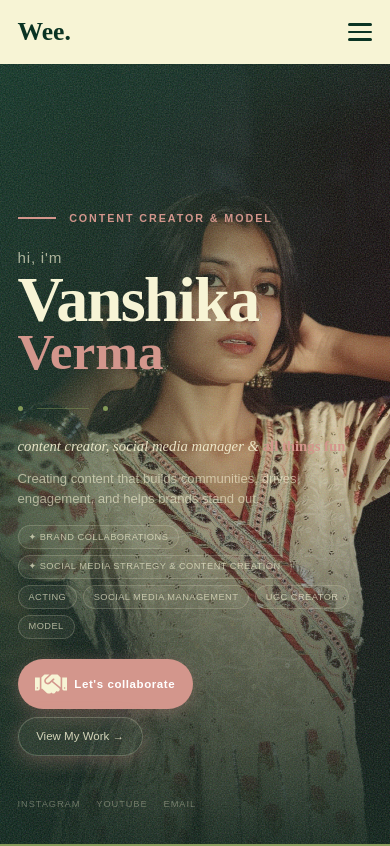
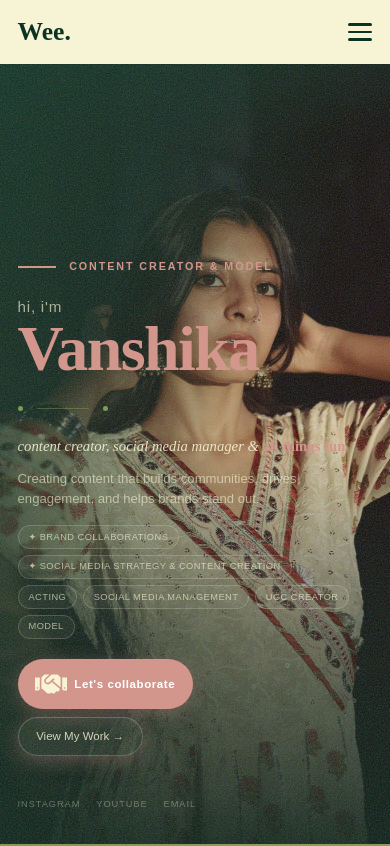
Before and after one commit to vermsudh/wee_portfolio, a React (Vite) app: page / in a window 390 px wide. Shown: the top 846 px of the page. Built offline with nearby package versions, Linux system fonts and the light colour scheme.

Commit message:
refactor: Update Hero component styles by removing unused class and changing color scheme
- Removed the .hero-name-r class from the Hero component to streamline the code.
- Updated the color of the .hero-name-v class from beige to rosy for improved visual consistency.

```diff
--- a/src/components/Hero/Hero.css
+++ b/src/components/Hero/Hero.css
@@ -151,7 +151,7 @@
   font-family: "Playfair Display", serif;
   font-size: clamp(5rem, 10.5vw, 11rem);
   font-weight: 900;
-  color: var(--beige);
+  color: var(--rosy);
   line-height: 0.88;
   letter-spacing: -0.025em;
   display: block;
@@ -159,20 +159,6 @@
   animation: riseUp 0.7s ease forwards;
   animation-delay: 0.52s;
 }
-
-.hero-name-r {
-  font-family: "Dancing Script", cursive;
-  font-size: clamp(3.8rem, 8vw, 8.5rem);
-  font-weight: 700;
-  color: var(--rosy);
-  line-height: 1.0;
-  display: block;
-  margin-top: -0.15rem;
-  opacity: 0;
-  animation: riseUp 0.7s ease forwards;
-  animation-delay: 0.62s;
-}
-
 /* d. Separator */
 .hero-sep {
   display: flex;
@@ -418,10 +404,15 @@
 @media (max-width: 768px) {
   .hero-name-v {
     font-size: clamp(3.8rem, 16vw, 5.5rem);
-  }
-
-  .hero-name-r {
-    font-size: clamp(3rem, 13vw, 4.5rem);
+    font-family: "Playfair Display", serif;
+    font-weight: 900;
+    color: var(--rosy);
+    line-height: 0.88;
+    letter-spacing: -0.025em;
+    display: block;
+    opacity: 0;
+    animation: riseUp 0.7s ease forwards;
+    animation-delay: 0.52s;
   }
 
   .hero-tagline {
@@ -490,10 +481,6 @@
     font-size: clamp(3rem, 18vw, 4rem);
   }
 
-  .hero-name-r {
-    font-size: clamp(2.4rem, 14vw, 3.2rem);
-  }
-
   .hero-tagline {
     font-size: 0.92rem;
     max-width: 100%;
@@ -558,9 +545,7 @@
     font-size: clamp(2.8rem, 18vw, 3.5rem);
   }
 
-  .hero-name-r {
-    font-size: clamp(2rem, 13vw, 2.8rem);
-  }
+
 
   .hero-hi {
     font-size: clamp(0.9rem, 1.5vw, 1rem);
@@ -626,9 +611,7 @@
     font-size: clamp(3.8rem, 16vw, 5.5rem);
   }
 
-  .hero-name-r {
-    font-size: clamp(3rem, 13vw, 4.5rem);
-  }
+
 
   .hero-tagline {
     font-size: 1rem;
@@ -654,9 +637,7 @@
     font-size: clamp(5rem, 11vw, 7.5rem);
   }
 
-  .hero-name-r {
-    font-size: clamp(3.8rem, 8.5vw, 6rem);
-  }
+
 
   .hero-tagline {
     font-size: clamp(1.05rem, 2vw, 1.35rem);
@@ -697,9 +678,7 @@
     font-size: clamp(6rem, 10.5vw, 9rem);
   }
 
-  .hero-name-r {
-    font-size: clamp(4.5rem, 8vw, 7rem);
-  }
+
 
   .hero-tagline {
     font-size: clamp(1.1rem, 2vw, 1.5rem);
@@ -718,9 +697,7 @@
     font-size: clamp(8rem, 10.5vw, 11rem);
   }
 
-  .hero-name-r {
-    font-size: clamp(6rem, 8vw, 8.5rem);
-  }
+
 
   .hero-content {
     max-width: 760px;
@@ -734,9 +711,7 @@
     font-size: 11rem;
   }
 
-  .hero-name-r {
-    font-size: 8.5rem;
-  }
+
 
   .hero-tagline {
     font-size: 1.65rem;
--- a/src/components/Hero/Hero.jsx
+++ b/src/components/Hero/Hero.jsx
@@ -37,7 +37,6 @@ export default function Hero() {
         {/* c. Name */}
         <h1>
           <span className="hero-name-v">Vanshika</span>
-          <span className="hero-name-r">Verma</span>
         </h1>
 
         {/* d. Separator */}
```
